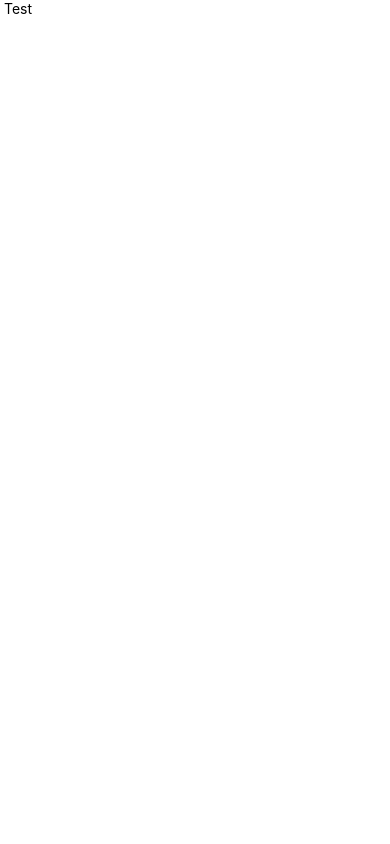
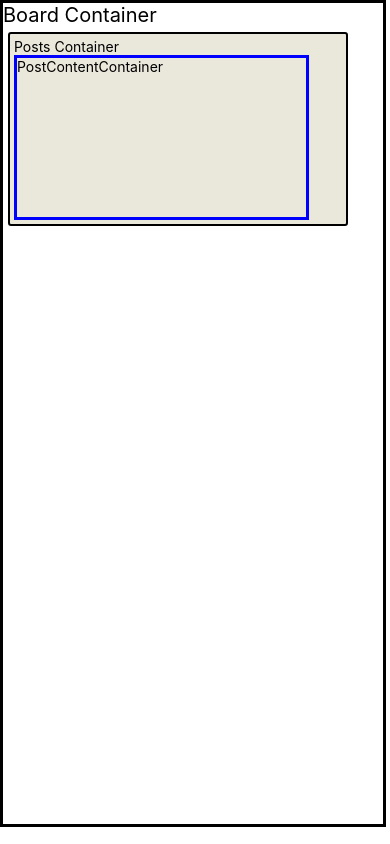
Before and after one commit to Tauriqbarron/ParishApp, a React Native app: screen / in a window 390 px wide. Built offline with nearby package versions, Linux system fonts and the light colour scheme.

Commit message:
First Three Components
Board container, post and post centent conainter done

```diff
--- a/App.tsx
+++ b/App.tsx
@@ -6,25 +6,11 @@
  */
 
 import React from 'react';
-import {Text} from 'react-native';
-
-import {
-  Colors,
-  DebugInstructions,
-  Header,
-  LearnMoreLinks,
-  ReloadInstructions,
-} from 'react-native/Libraries/NewAppScreen';
-
+import {Text, View} from 'react-native';
+import BoardContainer from './Components/Notice Board/BoardContainer';
 
 function App(): JSX.Element {
-
-
-  return (
-    <Text> Test</Text>
-  );
+  return <BoardContainer />;
 }
 
-
-
 export default App;
--- a/Components/Notice Board/BoardContainer.tsx
+++ b/Components/Notice Board/BoardContainer.tsx
@@ -1,17 +1,24 @@
 import React from 'react';
-import {ScrollView} from 'react-native';
+import {StyleSheet, Text, View} from 'react-native';
+import PostsContainer from './PostsContatainer';
+const BoardContainer = () => {
+  return (
+    <View style={styles.container}>
+      <Text style={styles.text}>Board Container</Text>
+      <PostsContainer />
+    </View>
+  );
+};
 
-const[Post,setPost] = useState([
-    {name:'Palm Sunday'},
-    {name: 'Maundy Thursday'}
-]);
-
-const BoardContainer = () => {
-    return (
-        <ScrollView>
-
-        </ScrollView>
-    )
-}
-
+const styles = StyleSheet.create({
+  container: {
+    width: '99%',
+    height: '98%',
+    borderColor: 'black',
+    borderWidth: 3,
+  },
+  text: {
+    fontSize: 20,
+  },
+});
 export default BoardContainer;
--- a/Components/Notice Board/PostAuthorContainer.tsx
+++ b/Components/Notice Board/PostAuthorContainer.tsx
@@ -18,8 +18,7 @@ const PostAuthorContainer = () => {
 
 const styles = StyleSheet.create({
   nameBox:{
-    width: 100px,
-    height: 23px,
-
+    width: 100,
+    height: 23,
   }
 })
--- a/Components/Notice Board/PostContentContainer.tsx
+++ b/Components/Notice Board/PostContentContainer.tsx
@@ -1,8 +1,27 @@
 import React from 'react';
-
-
+import {StyleSheet, ScrollView, Text} from 'react-native';
 
 // Will import a custom text component
 // the component will be able to be passed the font settings (to be built)
 // Create a scrollview with scrollbar and place text component within scrollview
 // attributes based on figma designs.
+
+const PostContentContainer = () => {
+  return (
+    <ScrollView style={styles.scrollView}>
+      <Text>PostContentContainer</Text>
+    </ScrollView>
+  );
+};
+
+const styles = StyleSheet.create({
+  scrollView: {
+    width: '90%',
+    height: 200,
+    backgroundColor: 'F8F9FB',
+    borderColor: 'blue',
+    borderWidth: 3,
+  },
+});
+
+export default PostContentContainer;
--- a/Components/Notice Board/PostsContatainer.tsx
+++ b/Components/Notice Board/PostsContatainer.tsx
@@ -1,23 +1,26 @@
-mport React from 'react';
+import React from 'react';
 import {View, StyleSheet, Text} from 'react-native';
+import PostContentContainer from './PostContentContainer';
 
 const PostsContainer = () => {
-  return(
-  <View style={styles.msgBox}>
-    <PostContentContainer></PostContentContainer>
-  </View>
-    )
-}
+  return (
+    <View style={styles.msgBox}>
+      <Text>Posts Container</Text>
+      <PostContentContainer />
+    </View>
+  );
+};
+export default PostsContainer;
 
 const styles = StyleSheet.create({
-  msgBox:{
+  msgBox: {
     backgroundColor: '#EAE7DB',
-    borderWidth: 2px,
+    borderWidth: 2,
     borderColor: '#000',
-    padding: 4px,
-    margin: 5px,
-    borderRadius: 3px,
-    width: 340px,
-    height: 194px,
-  }
-})
+    padding: 4,
+    margin: 5,
+    borderRadius: 3,
+    width: 340,
+    height: 194,
+  },
+});
```
